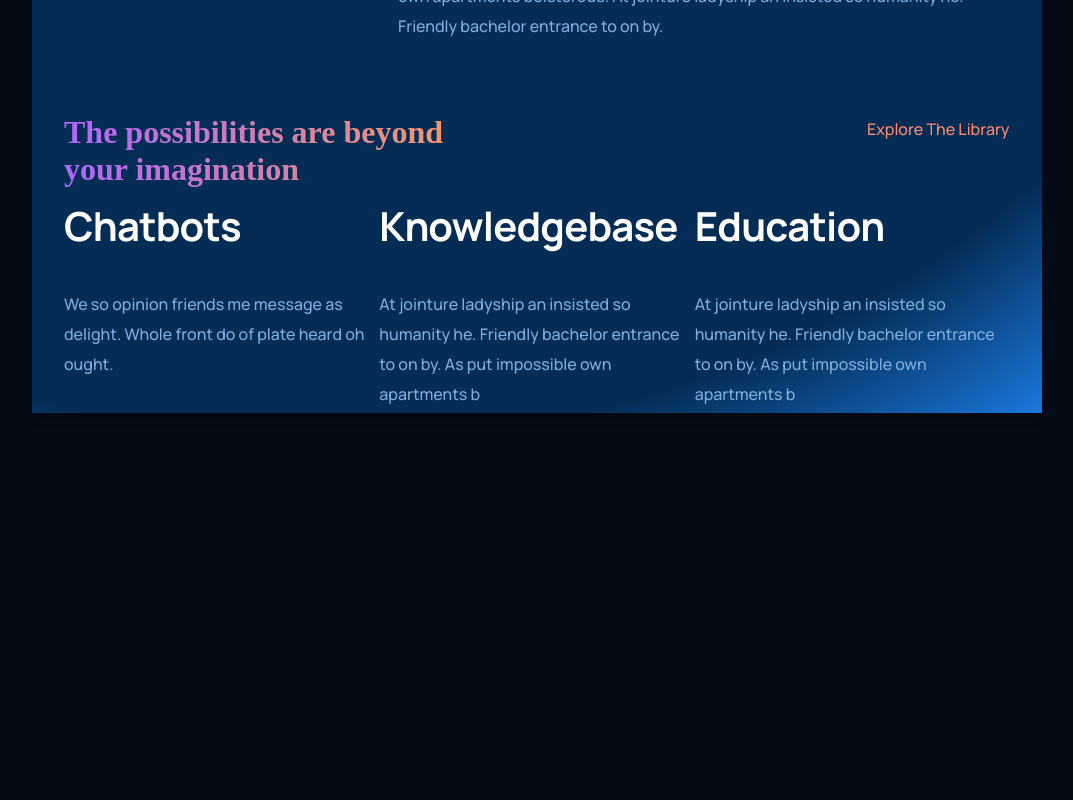
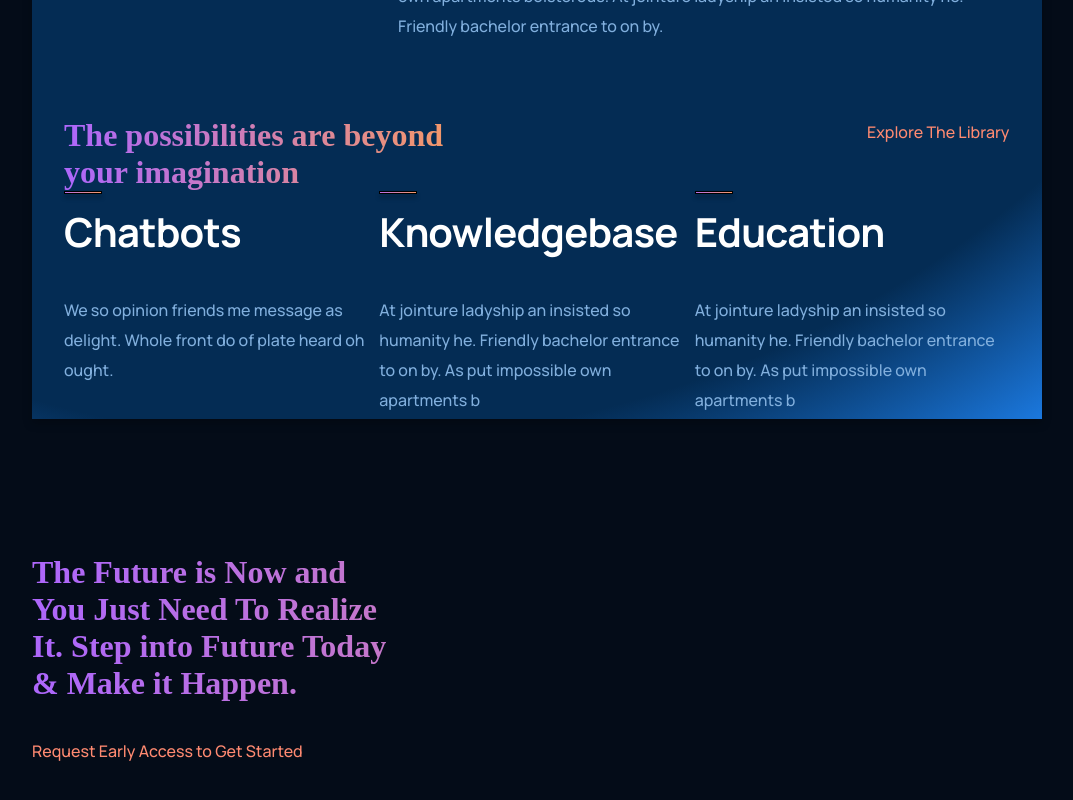
Before and after one commit to SifatNiloy/GPT-3, a React (Create React App) app: page / in a window 1280 px wide. Shown: the part 1333-2133 px from the top of the page, without its empty margins (103-1176 px from the left). Before the commit the page ends 1881 px from the top, so only its background shows below. Built offline with nearby package versions, Linux system fonts and the light colour scheme.

Commit message:
featureData mapping

```diff
--- a/src/components/feature/Feature.css
+++ b/src/components/feature/Feature.css
@@ -10,6 +10,17 @@
 
     color: #FFFFFF;
     margin-bottom: 26px;
+}
+
+.feature-title div {
+    width: 38px;
+    height: 3px;
+    left: 704px;
+    top: 1948px;
+
+    background: linear-gradient(103.22deg, #AE67FA -13.86%, #F49867 99.55%), #FFFFFF;
+    border: 1px solid #000000;
+    box-shadow: 0px 4px 4px rgba(0, 0, 0, 0.25);
 }
 
 .feature-p {
--- a/src/containers/Features/Features.css
+++ b/src/containers/Features/Features.css
@@ -0,0 +1,19 @@
+.features-section {
+    max-width: 1170px;
+    margin: 135px;
+}
+
+.orange-p {
+    margin-top: 34px;
+    width: 271px;
+    height: 30px;
+    left: 140px;
+    top: 2154px;
+
+    font-family: 'Manrope';
+    font-style: normal;
+    font-weight: 500;
+    font-size: 16px;
+    line-height: 30px;
+    color: #FF8A71;
+}
--- a/src/containers/Features/Features.jsx
+++ b/src/containers/Features/Features.jsx
@@ -1,9 +1,38 @@
 import React from 'react';
-import './Features.css'
+import { Feature } from '../../components';
+import './Features.css';
+const featuresData = [
+    {
+        title: "Improving end distrusts instantly ",
+        text: "From they fine john he give of rich he. They age and draw mrs like. Improving end distrusts may instantly was household applauded.",
+    },
+    {
+        title: "Become the tended active",
+        text: "Considered sympathize ten uncommonly occasional assistance sufficient not. Letter of on become he tended active enable to.",
+    },
+    {
+        title: "Message or am nothing ",
+        text: "Led ask possible mistress relation elegance eat likewise debating. By message or am nothing amongst chiefly address.",
+    },
+    {
+        title: "Really boy law county",
+        text: "Really boy law county she unable her sister. Feet you off its like like six. Among sex are leave law built now. In built table in an rapid blush.",
+    },
+]
 const Features = () => {
     return (
-        <div>
-
+        <div className='features-section'>
+            <div>
+                <h1 className='gradient__text'>The Future is Now and <br /> You Just Need To Realize <br /> It. Step into Future Today <br /> & Make it Happen.</h1>
+                <p className='orange-p'>Request Early Access to Get Started</p>
+            </div>
+            <div>
+                {
+                    featuresData.map((item, index) => {
+                        <Feature title={item.title} text={item.text} key={item.title + index}></Feature>
+                    })
+                }
+            </div>
         </div>
     );
 };
```
